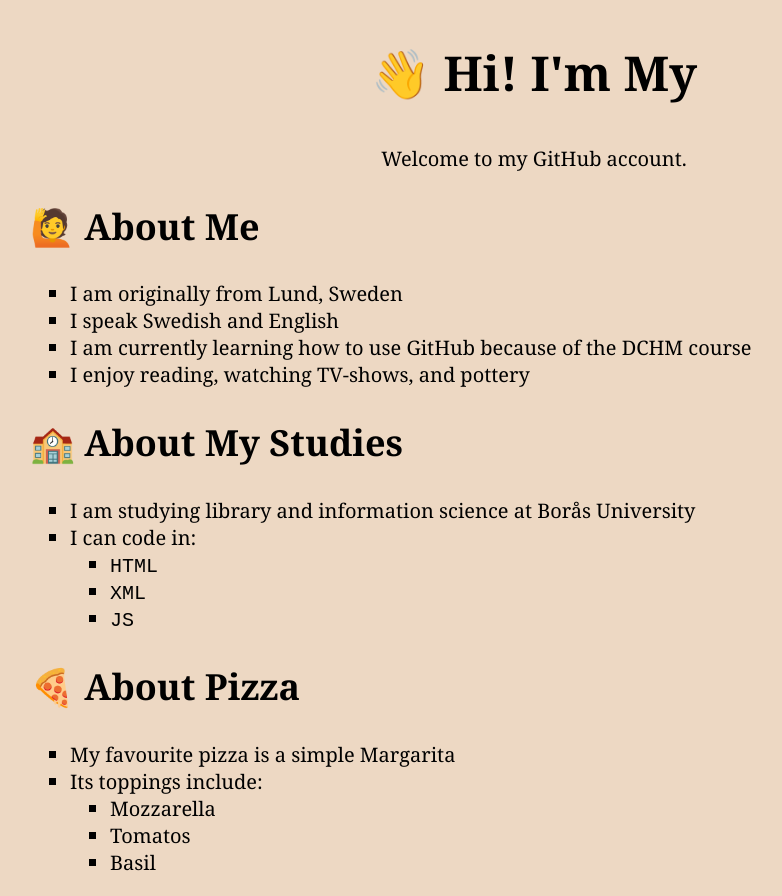
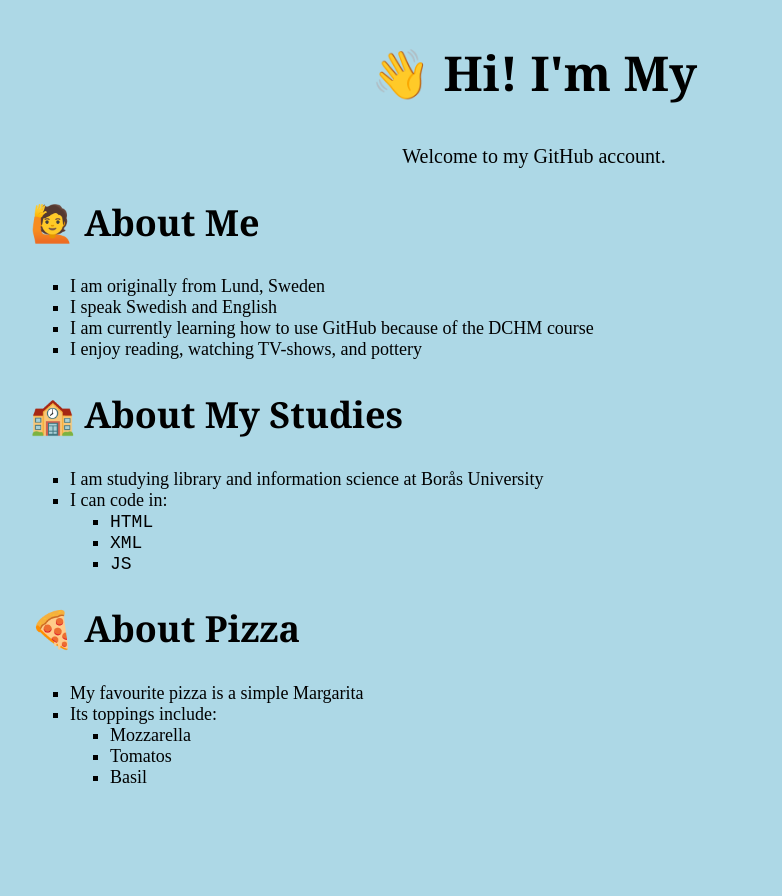
Before and after one commit to mymysan/About-me, a plain HTML site: page index.html in a window 1280 px wide. Shown: the whole page, without its empty margins (106-888 px from the left). After the commit the page ends 806 px from the top, so only its background shows below. Drawn offline with Linux system fonts and the light colour scheme.

Commit message:
About My CSS

```diff
--- a/css/style.css
+++ b/css/style.css
@@ -1,8 +1,8 @@
 /* Feel free to change me and make me your own! */
 
 body {
-  background-color: #edd8c3;
-  font-family: Georgia, serif;
+  background-color: lightblue;
+  font-family: 'Times New Roman', Times, serif
 }
 
 article {
@@ -11,11 +11,13 @@ article {
 }
 
 h1 {
+  font-family: Cambria, Cochin, Georgia, Times, 'Times New Roman', serif;
   text-align: center;
   font-size: 48px;
 }
 
 h2 {
+  font-family: Georgia, 'Times New Roman', Times, serif;
   font-size: 36px;
 }
 
@@ -25,7 +27,7 @@ p {
 }
 
 ul {
-  font-size: 20px;
+  font-size: 18px;
   list-style-type: square;
 }
 
```
